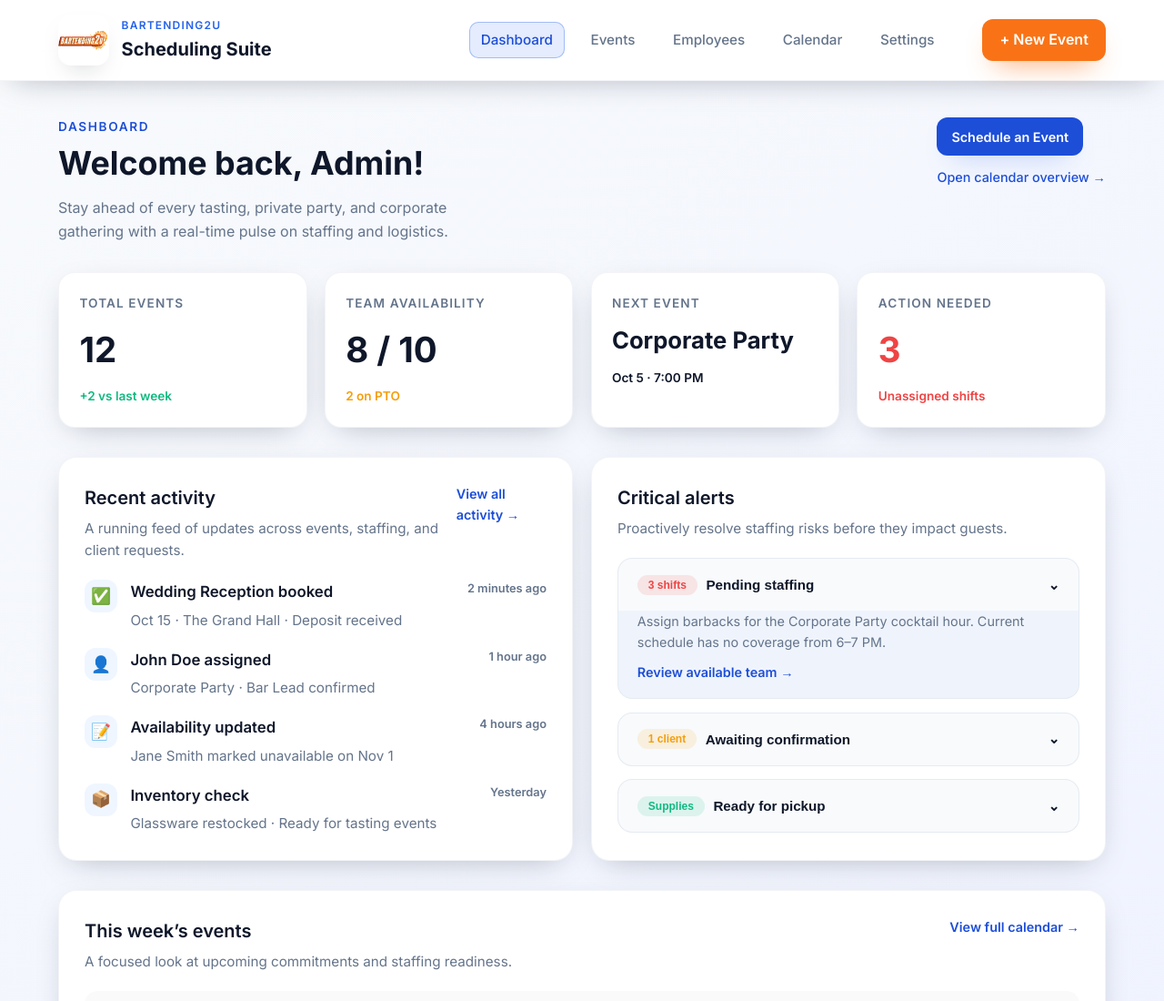
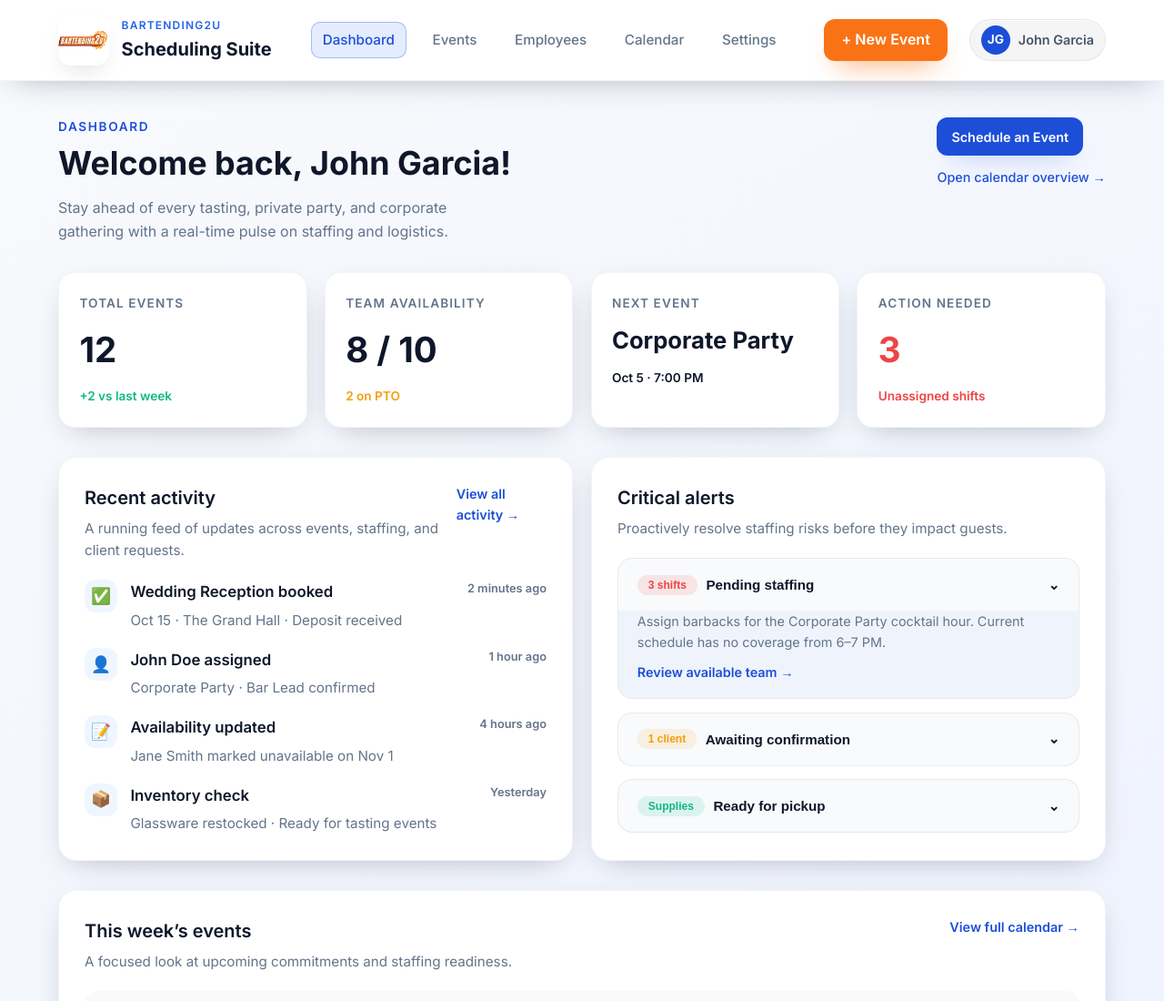
Before and after one commit to Josvel525/Bartending2U-scheduler, a plain HTML site: page index.html in a window 1280 px wide. Shown: the top 1100 px of the page at 91% size. Drawn offline with Linux system fonts and the light colour scheme.

Commit message:
Add John Garcia profile identity to navigation

```diff
--- a/index.html
+++ b/index.html
@@ -31,6 +31,10 @@
             </nav>
 
             <a class="cta-button" href="events.html">+ New Event</a>
+            <div class="user-profile" aria-label="Account menu">
+                <span class="user-profile__avatar" aria-hidden="true">JG</span>
+                <span class="user-profile__name">John Garcia</span>
+            </div>
         </div>
     </header>
 
@@ -38,7 +42,7 @@
         <section class="page-header">
             <div>
                 <p class="page-eyebrow">Dashboard</p>
-                <h1 class="page-title">Welcome back, Admin!</h1>
+                <h1 class="page-title">Welcome back, John Garcia!</h1>
                 <p class="lead-text">Stay ahead of every tasting, private party, and corporate gathering with a real-time pulse on staffing and logistics.</p>
             </div>
             <div class="hero-actions">
--- a/styles.css
+++ b/styles.css
@@ -147,6 +147,37 @@ img {
   background: var(--accent-600);
   transform: translateY(-1px);
   box-shadow: 0 16px 32px -12px rgba(249, 115, 22, 0.45);
+}
+
+.user-profile {
+  display: flex;
+  align-items: center;
+  gap: 0.55rem;
+  padding: 0.35rem 0.75rem;
+  border-radius: 999px;
+  background: rgba(15, 23, 42, 0.04);
+  border: 1px solid rgba(148, 163, 184, 0.18);
+  font-weight: 600;
+  color: var(--slate-600);
+  white-space: nowrap;
+  box-shadow: inset 0 1px 0 rgba(255, 255, 255, 0.6);
+}
+
+.user-profile__avatar {
+  display: grid;
+  place-items: center;
+  width: 32px;
+  height: 32px;
+  border-radius: 50%;
+  background: var(--primary-600);
+  color: #fff;
+  font-size: 0.85rem;
+  font-weight: 700;
+  letter-spacing: 0.02em;
+}
+
+.user-profile__name {
+  font-size: 0.9rem;
 }
 
 .mobile-nav-toggle {
@@ -682,6 +713,10 @@ textarea {
     display: none;
   }
 
+  .user-profile {
+    display: none;
+  }
+
   .mobile-nav-toggle {
     display: block;
     margin-left: auto;
```
Also changed, not shown: calendar.html (+4 -0 lines), employees.html (+4 -0 lines), events.html (+4 -0 lines), settings.html (+4 -0 lines).
